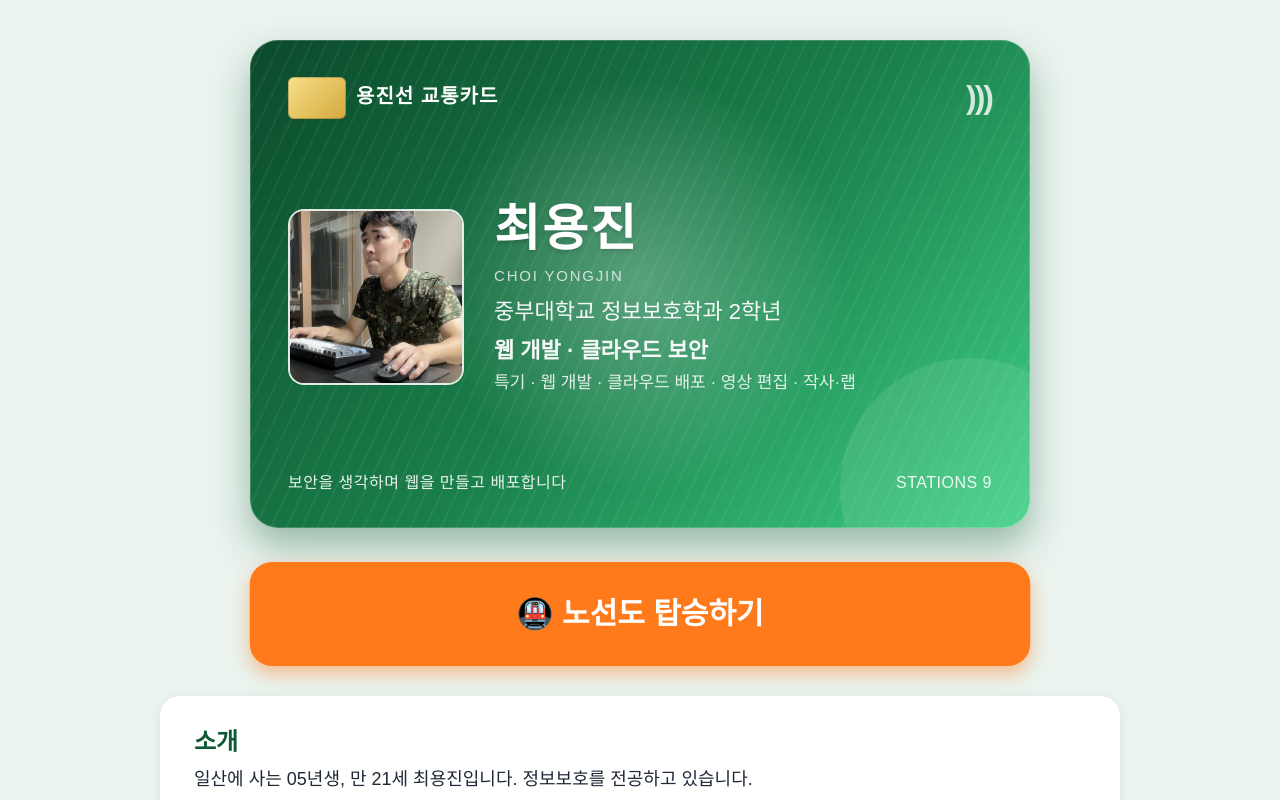
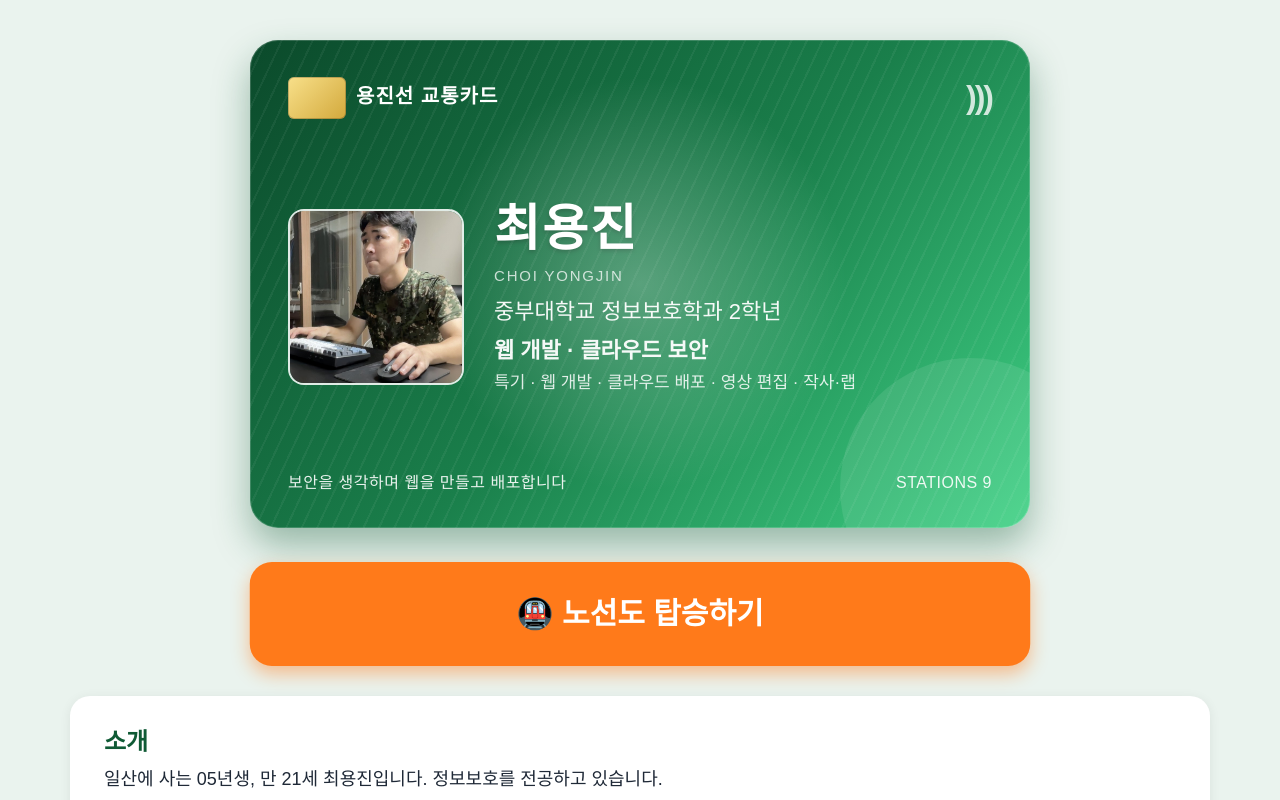
Before and after one commit to BLACKHEADHUB/yongjin-line, a Next.js app: page / in a window 1280 px wide. Shown: the top 800 px of the page. Built offline with nearby package versions, Linux system fonts and the light colour scheme; no server answers; the database is empty.

Commit message:
확장 시도2

```diff
--- a/app/globals.css
+++ b/app/globals.css
@@ -269,29 +269,29 @@ button:disabled { opacity: .4; cursor: default; }
 .cert.done small { color: var(--green); }
 .proj-img { display: block; width: 100%; aspect-ratio: 16 / 9; object-fit: cover; border-radius: 10px; margin-bottom: 12px; background: #eef2ef; }
 .contact-card { font-size: 18px; }
+/* 메인 홈페이지 너비와 프로젝트 그리드 */
 .platform {
-  width: min(calc(100% - 32px), 1180px);
+  width: calc(100% - 40px);
+  max-width: 1180px;
   margin-inline: auto;
 }
 
-.proj-list {
-  display: grid;
+.platform .proj-list {
   grid-template-columns: repeat(3, minmax(0, 1fr));
-  gap: 20px;
 }
 
 @media (max-width: 900px) {
-  .proj-list {
+  .platform .proj-list {
     grid-template-columns: repeat(2, minmax(0, 1fr));
   }
 }
 
-@media (max-width: 600px) {
+@media (max-width: 560px) {
   .platform {
     width: calc(100% - 24px);
   }
 
-  .proj-list {
+  .platform .proj-list {
     grid-template-columns: 1fr;
   }
 }
```
